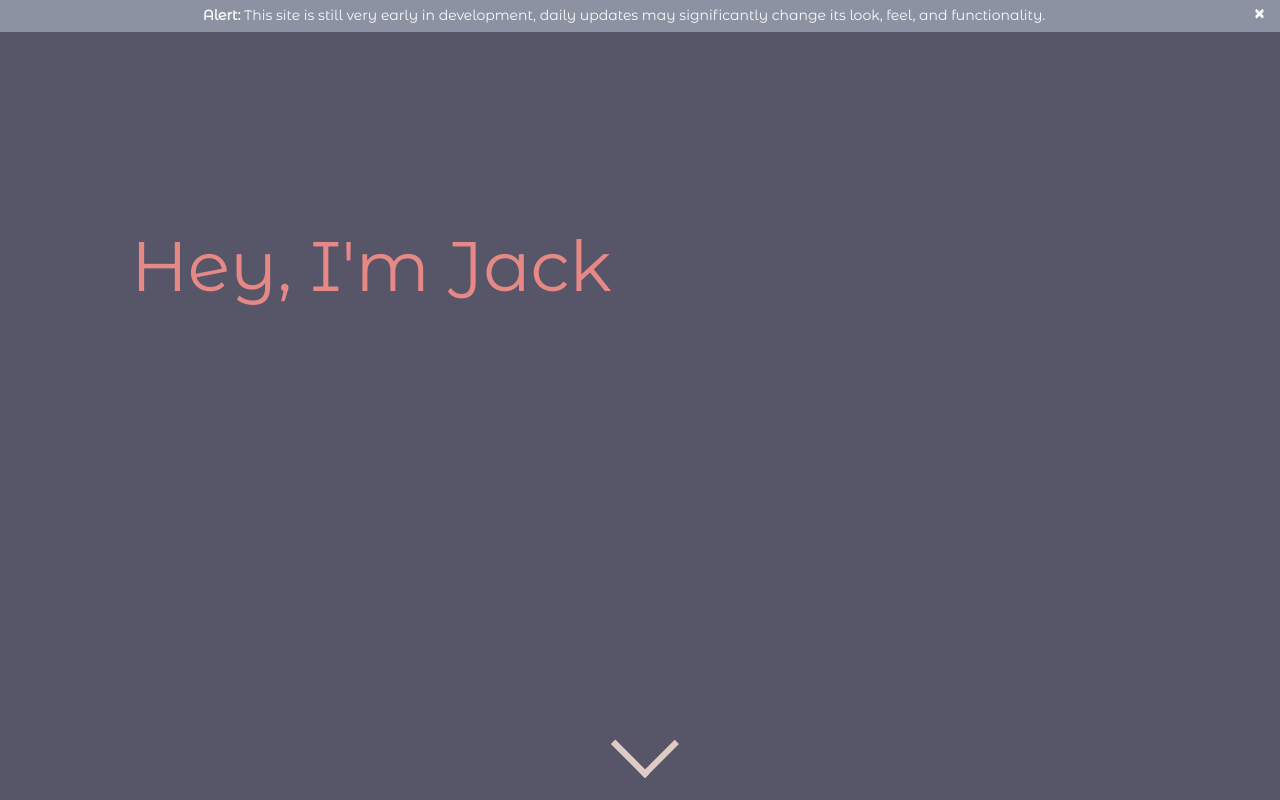
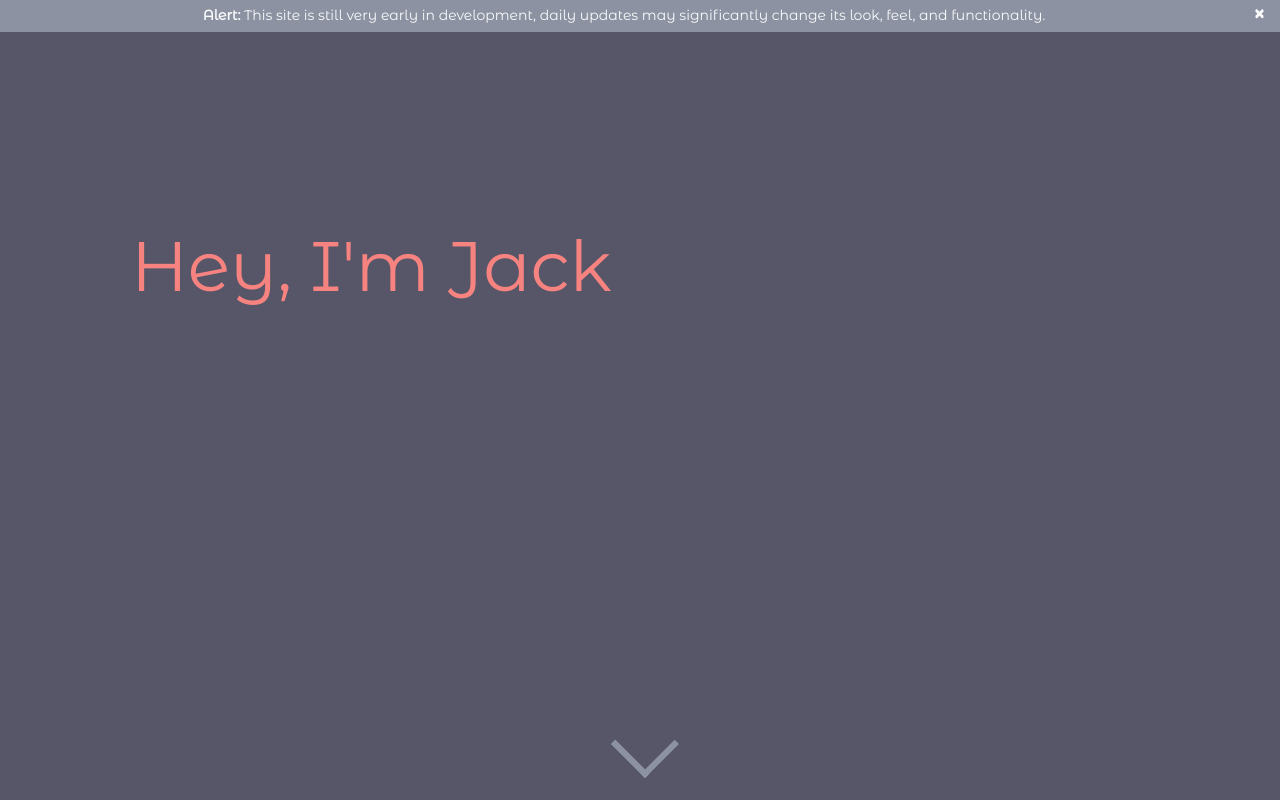
Before and after one commit to jdavey2018/jdavey2018.github.io, a plain HTML site: page index.html in a window 1280 px wide. Shown: the top 800 px of the page. Drawn offline with nearby package versions, Linux system fonts and the dark colour scheme.

Commit message:
Up to date

```diff
--- a/style.css
+++ b/style.css
@@ -7,7 +7,7 @@ I know using px is a sin, I'll update it soon lmao
 :root {
   --lightShade: #F9FBFB;
   --lightAccent: #E0CAC5;
-  --mainBrand: #E68886;
+  --mainBrand: #f78381;
   --darkAccent: #8c92a2;/* <-- boring old thatch color, replace later */
   --darkShade: #565668;
 }
@@ -44,6 +44,9 @@ h1{
 }
 a{
   color: var(--darkShade);
+}
+a:hover{
+  color: var(--mainBrand);
 }
 
 #hero-section{
@@ -186,6 +189,13 @@ div.arrow:hover::before {
     background: var(--darkAccent);
   }
 
+  div.arrow::before {
+    border-color: var(--darkAccent);
+ }
+ div.arrow:after {
+   border-color: var(--darkAccent);
+ }
+
 .project-section{
   background: var(--darkShade);
 }
@@ -203,6 +213,8 @@ div.arrow:hover::before {
 }
 
 @media only screen and (max-width: 768px) {
+
+
   div.arrow:hover::after {
    transform: rotate(45deg) translateX(2px) translateY(4px);
  }
```
Also changed, not shown: index.html (+8 -11 lines). Lines whose indentation alone changed are shown as unchanged.
